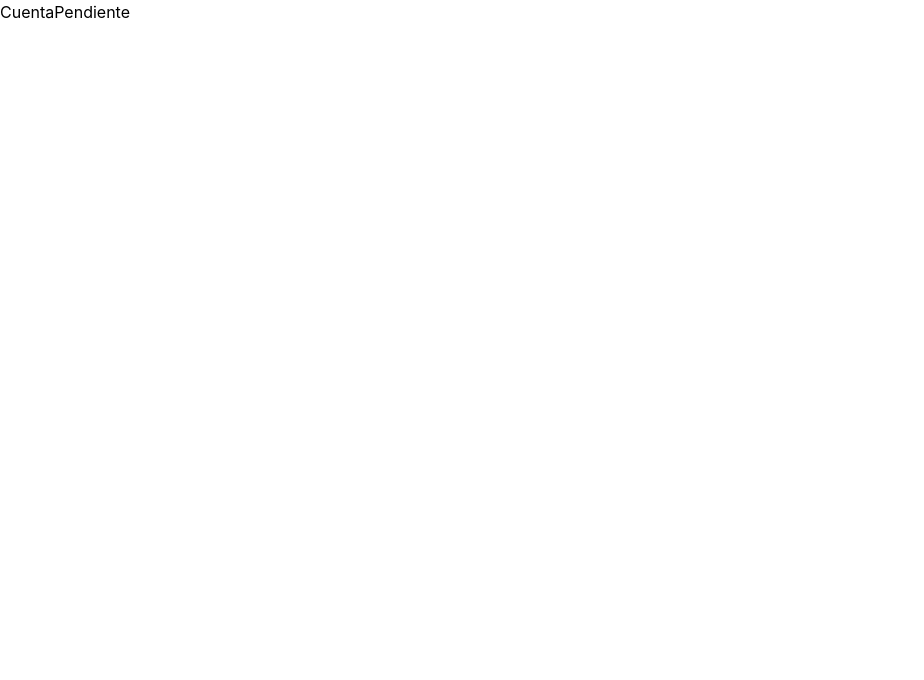
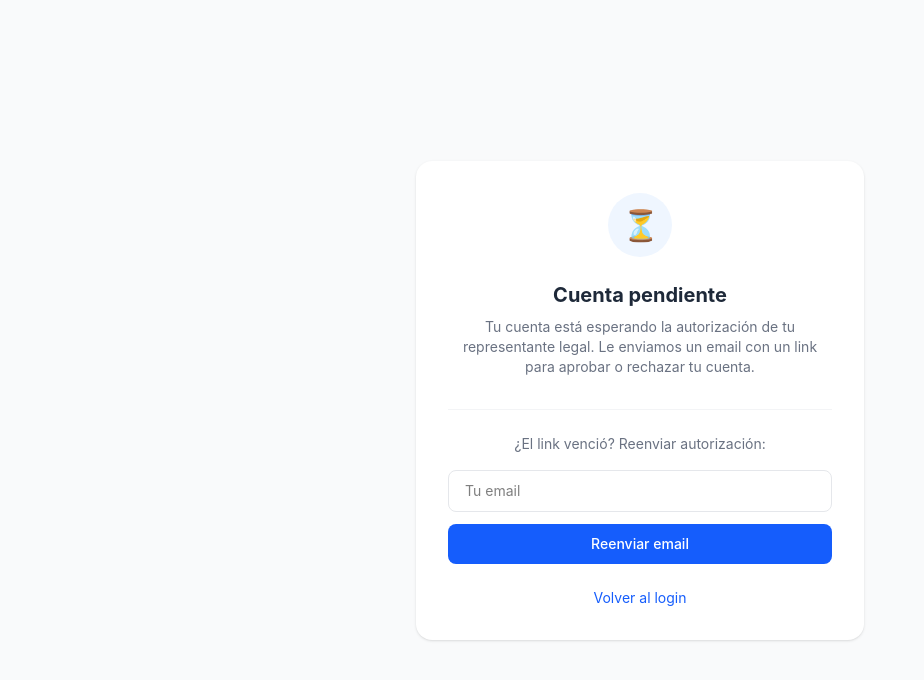
Before and after one commit to antonellaAlessandro/NextVest, a React (Vite) app: page /cuenta-pendiente in a window 1280 px wide. Shown: the top 680 px of the page, without its empty margins (0-924 px from the left). Built offline with nearby package versions, Linux system fonts and the light colour scheme.

Commit message:
feat: página CuentaPendiente con reenvío de token parental

```diff
--- a/src/pages/Auth/CuentaPendiente.jsx
+++ b/src/pages/Auth/CuentaPendiente.jsx
@@ -1,3 +1,84 @@
-export default function CuentaPendiente() {
-  return <div>CuentaPendiente</div>
+import { useState } from 'react'
+import { Link } from 'react-router-dom'
+import { reenviarToken } from '../../services/auth.service'
+
+function CuentaPendiente() {
+  const [email, setEmail] = useState('')
+  const [mensaje, setMensaje] = useState(null)
+  const [error, setError] = useState(null)
+  const [cargando, setCargando] = useState(false)
+
+  async function handleReenviar(e) {
+    e.preventDefault()
+    setCargando(true)
+    setError(null)
+    setMensaje(null)
+
+    try {
+      await reenviarToken(email)
+      setMensaje('Token reenviado. Revisá el email del representante legal.')
+    } catch (err) {
+      setError(err.response?.data?.detail || 'Error al reenviar el token')
+    } finally {
+      setCargando(false)
+    }
+  }
+
+  return (
+    <div className="min-h-screen bg-gray-50 flex items-center justify-center">
+      <div className="bg-white p-8 rounded-2xl shadow-sm w-full max-w-md text-center">
+        <div className="w-16 h-16 bg-blue-50 rounded-full flex items-center justify-center mx-auto mb-6">
+          <span className="text-3xl">⏳</span>
+        </div>
+
+        <h1 className="text-xl font-bold text-gray-800 mb-2">Cuenta pendiente</h1>
+        <p className="text-gray-500 text-sm mb-8">
+          Tu cuenta está esperando la autorización de tu representante legal.
+          Le enviamos un email con un link para aprobar o rechazar tu cuenta.
+        </p>
+
+        {mensaje && (
+          <div className="bg-green-50 text-green-600 px-4 py-3 rounded-lg mb-6 text-sm">
+            {mensaje}
+          </div>
+        )}
+
+        {error && (
+          <div className="bg-red-50 text-red-600 px-4 py-3 rounded-lg mb-6 text-sm">
+            {error}
+          </div>
+        )}
+
+        <div className="border-t border-gray-100 pt-6">
+          <p className="text-sm text-gray-500 mb-4">
+            ¿El link venció? Reenviar autorización:
+          </p>
+
+          <form onSubmit={handleReenviar} className="space-y-3">
+            <input
+              type="email"
+              value={email}
+              onChange={(e) => setEmail(e.target.value)}
+              placeholder="Tu email"
+              className="w-full border border-gray-200 rounded-lg px-4 py-2.5 text-sm focus:outline-none focus:ring-2 focus:ring-blue-500"
+              required
+            />
+            <button
+              type="submit"
+              disabled={cargando}
+              className="w-full bg-blue-600 text-white py-2.5 rounded-lg text-sm font-medium hover:bg-blue-700 transition-colors disabled:opacity-50"
+            >
+              {cargando ? 'Reenviando...' : 'Reenviar email'}
+            </button>
+          </form>
+        </div>
+
+        <Link to="/login" className="block text-sm text-blue-600 hover:underline mt-6">
+          Volver al login
+        </Link>
+      </div>
+    </div>
+  )
 }
+
+export default CuentaPendiente
```
